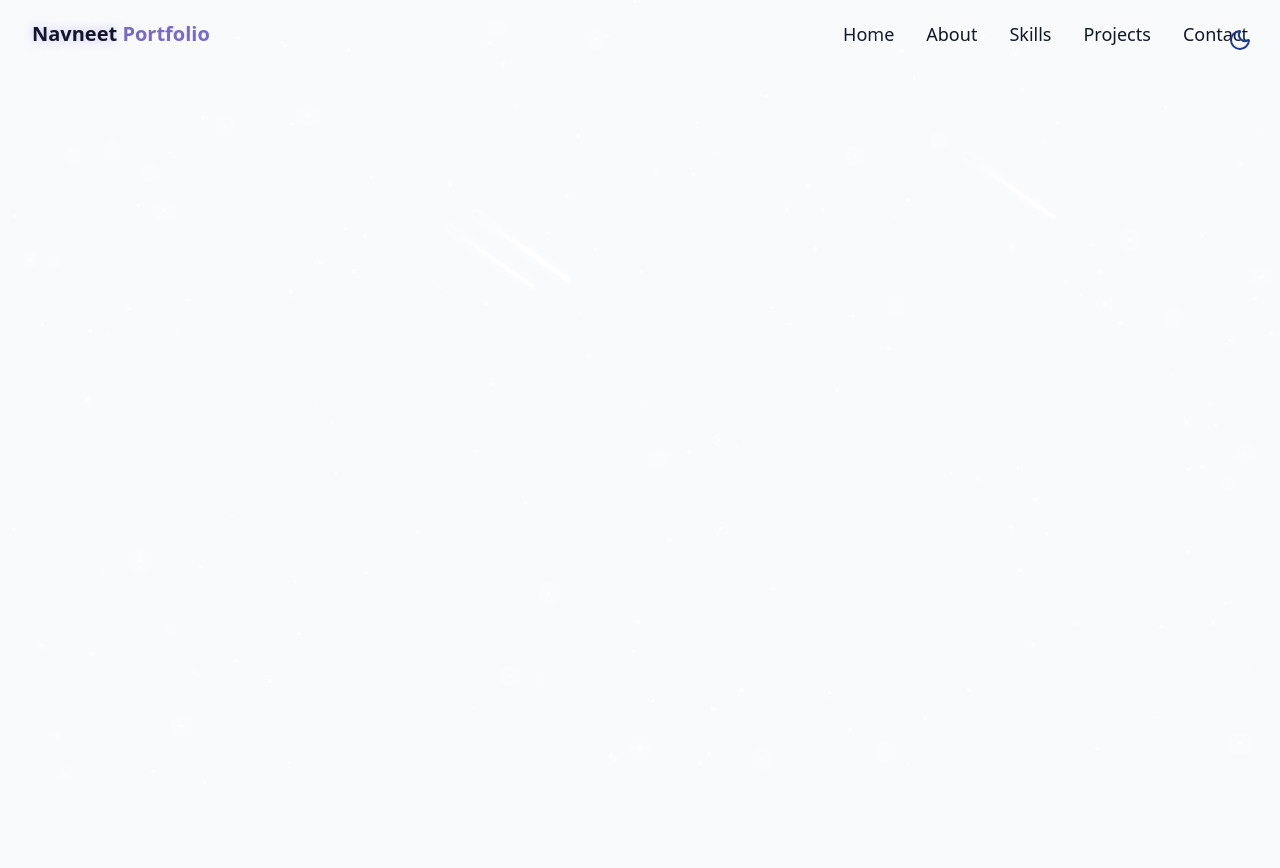
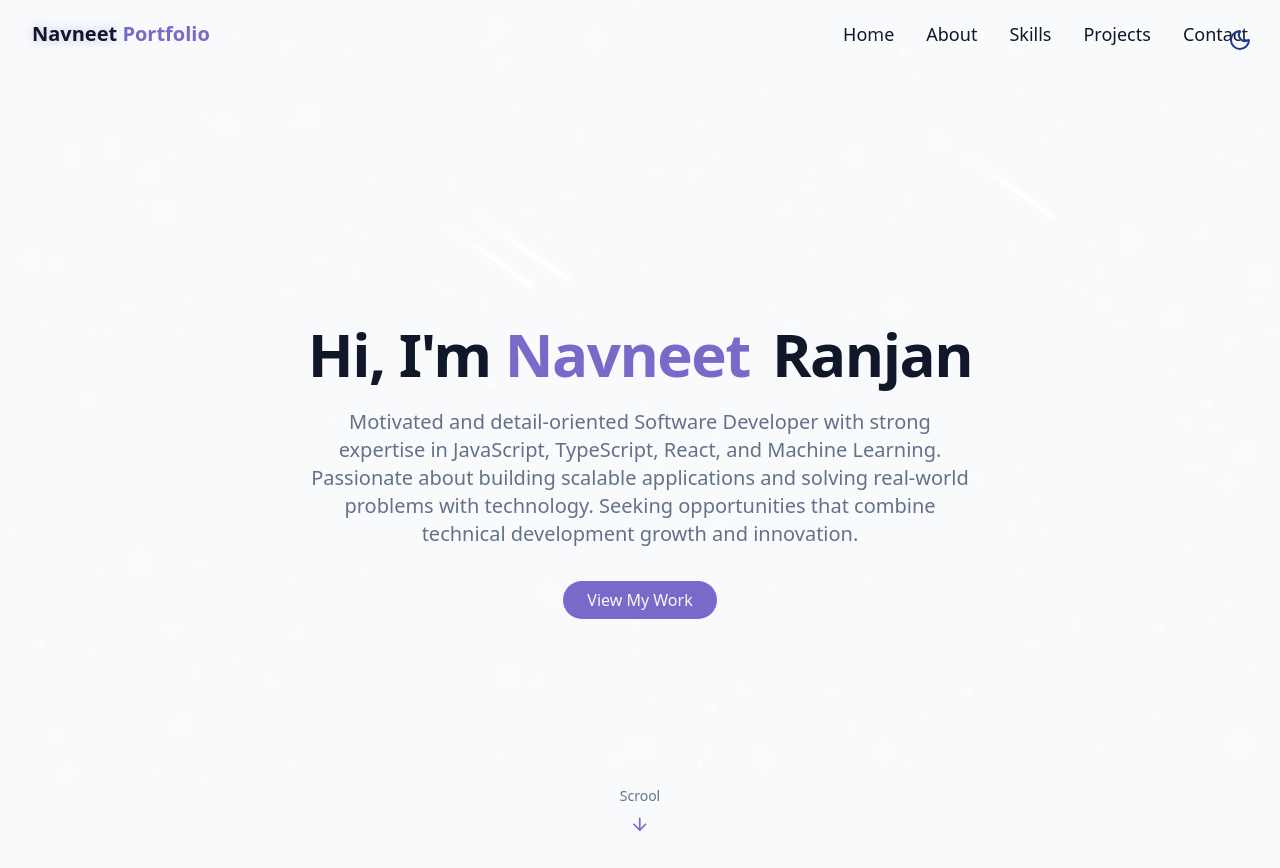
Before and after one commit to ORNavneetRanjan/Portfolio-website, a React (Vite) app: page / in a window 1280 px wide. Before the commit the page ends 800 px from the top, so only its background shows below. Built offline with nearby package versions, Linux system fonts and the light colour scheme.

Commit message:
created hero section

```diff
--- /dev/null
+++ b/src/components/HeroSection.jsx
@@ -0,0 +1,47 @@
+import { ArrowDown } from "lucide-react";
+import React from "react";
+function HeroSection() {
+  return (
+    <section
+      id="hero"
+      className="relative min-h-screen flex flex-col items-center justify-center"
+    >
+      <div className="container max-w-4xl mx-auto text-center z-10">
+        <div className="space-y-6">
+          <h1 className="text-4xl md:text-6xl font-bold tracking-tight">
+            <span className="opacity-0 animate-fade-in">Hi, I'm </span>
+            <span className="text-primary opacity-0 animate-fade-in-delay-1">
+              {" "}
+              Navneet
+            </span>
+            <span className="text-gradient ml-2 opacity-0 animate-fade-in-delay-2">
+              {" "}
+              Ranjan
+            </span>
+          </h1>
+
+          <p className="text-lg md:text-xl text-muted-foreground max-w-2xl mx-auto opacity-0 animate-fade-in-delay-3">
+            Motivated and detail-oriented Software Developer with strong
+            expertise in JavaScript, TypeScript, React, and Machine Learning.
+            Passionate about building scalable applications and solving
+            real-world problems with technology. Seeking opportunities that
+            combine technical development growth and innovation.
+          </p>
+
+          <div className="pt-4 opacity-0 animate-fade-in-delay-4">
+            <a href="#project" className="cosmic-button">
+              View My Work
+            </a>
+          </div>
+        </div>
+      </div>
+
+      <div className="absolute bottom-8 left-1/2 transform -translate-x-1/2 flex flex-col items-center animate-bounce">
+        <span className="text-sm text-muted-foreground mb-2">Scrool</span>
+        <ArrowDown className="h-5 w-5 text-primary" />
+      </div>
+    </section>
+  );
+}
+
+export default HeroSection;
--- a/src/index.css
+++ b/src/index.css
@@ -1,6 +1,7 @@
 @import "tailwindcss";
 
 @theme {
+  /* Core color variables */
   --color-border: hsl(var(--border));
   --color-background: hsl(var(--background));
   --color-foreground: hsl(var(--foreground));
@@ -9,7 +10,12 @@
   --color-primary-foreground: hsl(var(--primary-foreground));
 
   --color-card: hsl(var(--card));
+  --color-card-foreground: hsl(var(--card-foreground));
 
+  --color-muted: hsl(var(--muted));
+  --color-muted-foreground: hsl(var(--muted-foreground));
+
+  /* Animations */
   --animate-float: float 6s ease-in-out infinite;
   --animate-pulse-subtle: pulse-subtle 4s ease-in-out infinite;
   --animate-fade-in: fade-in 0.7s ease-out forwards;
@@ -67,27 +73,41 @@
 
 @layer base {
   :root {
+    /* Light mode colors */
     --background: 210 40% 98%;
     --foreground: 222 47% 11%;
 
     --card: 0 0% 100%;
+    --card-foreground: 222 47% 11%;
 
     --primary: 250 47% 60%;
     --primary-foreground: 210 40% 98%;
 
     --border: 214 32% 91%;
+
+    /* Added muted colors */
+    --muted: 210 40% 96%;
+    --muted-foreground: 215 16% 46%;
   }
+
   .dark {
+    /* Dark mode colors */
     --background: 222 47% 4%;
     --foreground: 213 31% 91%;
 
     --card: 222 47% 8%;
+    --card-foreground: 213 31% 91%;
 
     --primary: 250 65% 65%;
     --primary-foreground: 213 31% 91%;
 
     --border: 217 33% 20%;
+
+    /* Added muted colors for dark mode */
+    --muted: 222 47% 8%;
+    --muted-foreground: 215 20% 65%;
   }
+
   * {
     @apply border-border;
   }
@@ -101,6 +121,8 @@
     font-feature-settings: "rlig" 1, "calt" 1;
   }
 }
+
+/* ---------- Custom Utilities ---------- */
 
 @utility container {
   margin-inline: auto;
@@ -141,7 +163,7 @@
 
 @utility cosmic-button {
   @apply px-6 py-2 rounded-full bg-primary text-primary-foreground hover:shadow-[0_0_10px_rgba(139,92,246,0.5)] font-medium
-   transition-all duration-300 /*: :*/hover:scale-105 active:scale-95;
+  transition-all duration-300 hover:scale-105 active:scale-95;
 }
 
 @utility star {
--- a/src/pages/Home.jsx
+++ b/src/pages/Home.jsx
@@ -2,6 +2,7 @@
 import ThemeToggle from "../components/ThemeToggle";
 import StarBackground from "../components/StarBackground";
 import Navbar from "../components/Navbar";
+import HeroSection from "../components/HeroSection";
 function Home() {
   return (
     <>
@@ -15,7 +16,9 @@
         {/* Navbar */}
 
         {/*Main content */}
-
+        <main>
+          <HeroSection />
+        </main>
         {/* Footer */}
       </div>
     </>
```
